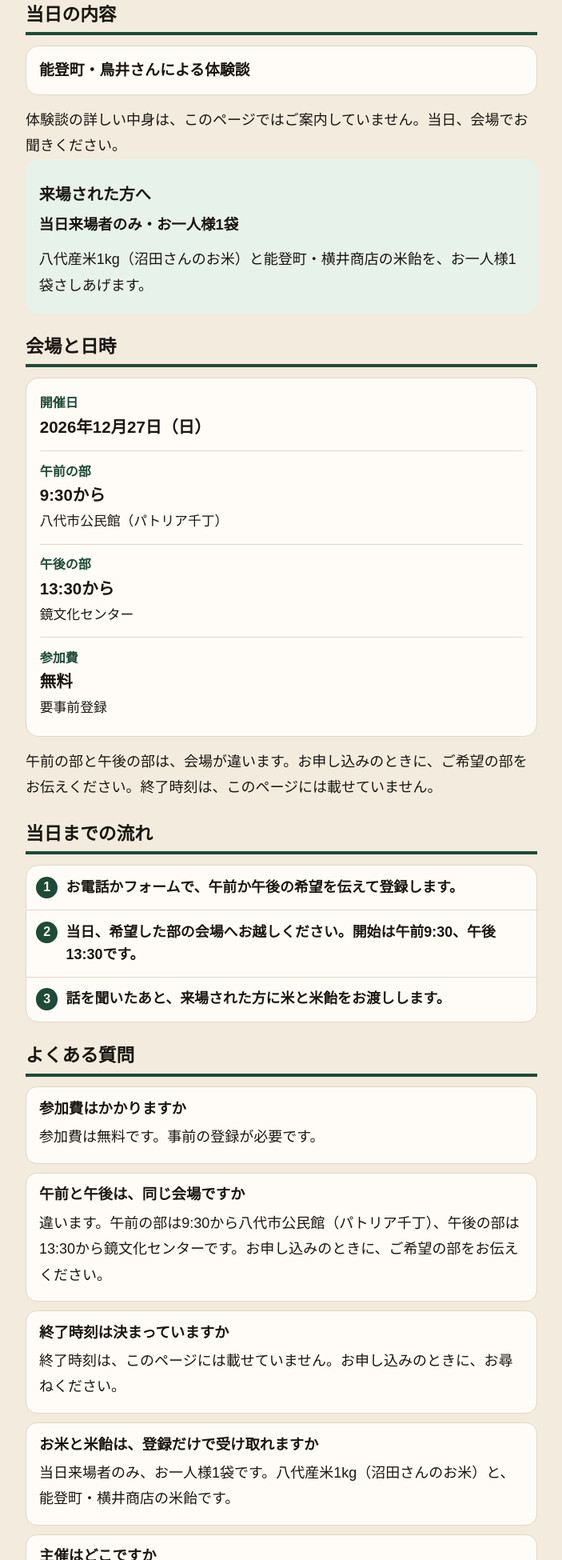
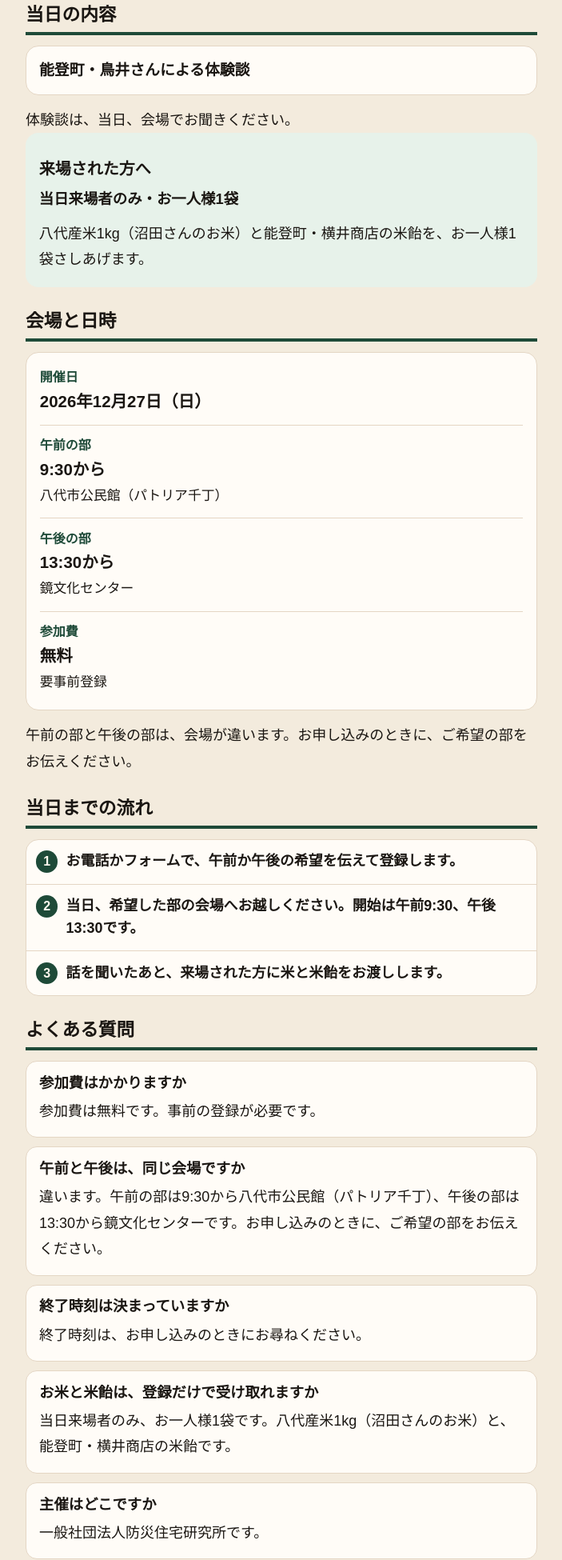
Before and after one commit to morimoto811-alt/-, a plain HTML site: page lp/seminar/index.html in a window 1280 px wide. Shown: the part 1269-3219 px from the top of the page at 80% size, without its empty margins (288-991 px from the left). Drawn offline with Linux system fonts and the light colour scheme.

Commit message:
Rewrite page notes in customer-facing language
Remove asides that explained what the page does not state, and say the same limits in ordinary Japanese.

Co-authored-by: morimoto811-alt <morimoto811-alt@users.noreply.github.com>

```diff
--- a/lp/seminar/index.html
+++ b/lp/seminar/index.html
@@ -100,7 +100,7 @@
         <ul class="points">
           <li>能登町・鳥井さんによる体験談</li>
         </ul>
-        <p>体験談の詳しい中身は、このページではご案内していません。当日、会場でお聞きください。</p>
+        <p>体験談は、当日、会場でお聞きください。</p>
         <div class="gift">
           <h3 id="gift-title">来場された方へ</h3>
           <p class="gift-limit">当日来場者のみ・お一人様1袋</p>
@@ -130,7 +130,7 @@
             </div>
           </dl>
         </div>
-        <p>午前の部と午後の部は、会場が違います。お申し込みのときに、ご希望の部をお伝えください。終了時刻は、このページには載せていません。</p>
+        <p>午前の部と午後の部は、会場が違います。お申し込みのときに、ご希望の部をお伝えください。</p>
       </section>
 
       <section aria-labelledby="flow-title">
@@ -155,7 +155,7 @@
           </article>
           <article>
             <h3>終了時刻は決まっていますか</h3>
-            <p>終了時刻は、このページには載せていません。お申し込みのときに、お尋ねください。</p>
+            <p>終了時刻は、お申し込みのときにお尋ねください。</p>
           </article>
           <article>
             <h3>お米と米飴は、登録だけで受け取れますか</h3>
```
Also changed, not shown: lp/storage/index.html (+2 -2 lines), lp/uto/index.html (+2 -2 lines).
